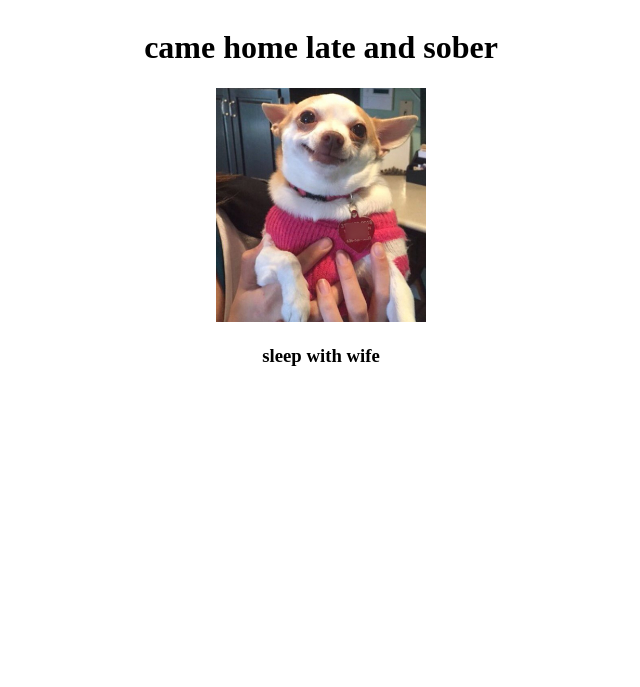
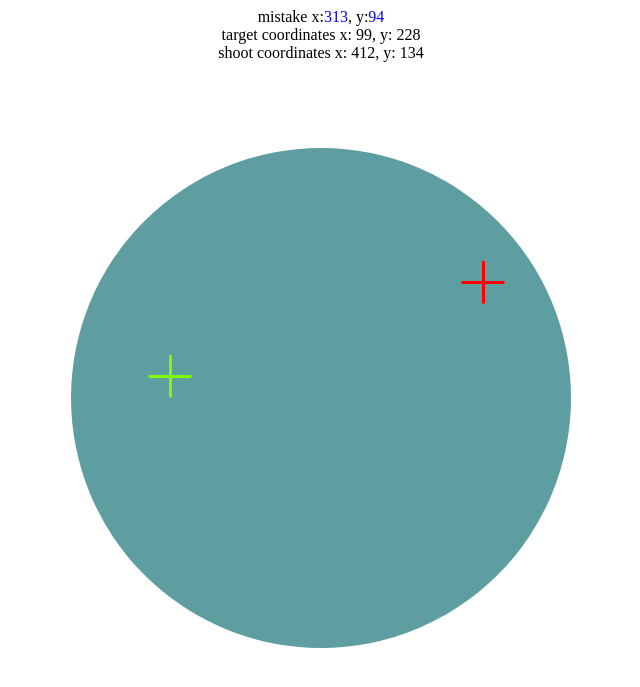
Before and after one commit to edmundas3945/php-first, a PHP site: page / in a window 1280 px wide. Shown: the top 687 px of the page, without its empty margins (319-959 px from the left). Run offline with PHP 8.4, Linux system fonts and the light colour scheme; some libraries are stand-ins or nearby versions.

Commit message:
taikinys su paklaidom

```diff
--- a/index.php
+++ b/index.php
@@ -8,9 +8,14 @@ date_default_timezone_set('Europe/Vilnius');
 //$sec = "1";
 //header("Refresh: $sec; url=$page");
 
-$when = ['early and ', 'late and '];
-$drinks = ['sober', 'drunk'];
-$cameHome = $when[rand(0, 1)] . $drinks[rand(0, 1)];
+$shootX = rand(1,499);
+$shootY = rand(1,499);
+$targetX = rand(1,499);
+$targetY = rand(1,499);
+$paklaidaX = $shootX - $targetX;
+$paklaidaY = $shootY - $targetY;
+
+$thicknessLine = '3px'
 
 ?>
 
@@ -25,46 +30,139 @@ $cameHome = $when[rand(0, 1)] . $drinks[rand(0, 1)];
     <title>Document</title>
     <style>
         body {
+            position: relative;
+            text-align: center;
+        }
+        .taikinys {
+            width: 500px;
+            height: 500px;
+            background-color: cadetblue;
+            border-radius: 50%;
+            position: absolute;
+            top: 390px;
+            left: 50%;
+            transform: translate(-50%, -50%);
             display: flex;
-            flex-direction: column;
+        }
+        .target{
+            width: 21px;
+            height: 21px;
+            position: absolute;
+            top: <?php print $targetY ;?>px;
+            left: <?php print $targetX ;?>px;
+            transform: translate(-50%, -50%);
+        }
+        .line1 {
+            width: 100%;
+            height: <?= $thicknessLine?>;
+            top: 50%;
+            left: -51%;
+            transform: translate(0,-50%);
+            background-color: lawngreen;
+            position: absolute;
+        }
+        .line2{
+            height: 100%;
+            width: <?= $thicknessLine?>;
+            left: 50%;
+            top: -1%;
+            transform: translate(-50%,-50%);
+            background-color: lawngreen;
+            position: absolute;
+        }
+        .line3 {
+            width: 100%;
+            height: <?= $thicknessLine?>;
+            top: 50%;
+            left: 51%;
+            transform: translate(0,-50%);
+            background-color: lawngreen;
+            position: absolute;
+        }
+        .line4{
+            height: 100%;
+            width: <?= $thicknessLine?>;
+            left: 50%;
+            top: 50%;
+            transform: translate(-50%,0);
+            background-color: lawngreen;
+            position: absolute;
+        }
+        .shoot{
+            width: 21px;
+            height: 21px;
+            position: absolute;
+            top: <?php print $shootY ;?>px;
+            left: <?php print $shootX;?>px;
+            transform: translate(-50%, -50%);
+        }
+        .redLine1 {
+            width: 100%;
+            height: <?= $thicknessLine?>;
+            top: 50%;
+            left: -51%;
+            transform: translate(0,-50%);
+            background-color: red;
+            position: absolute;
+        }
+        .redLine2{
+            height: 100%;
+            width: <?= $thicknessLine?>;
+            left: 50%;
+            top: -1%;
+            transform: translate(-50%,-50%);
+            background-color: red;
+            position: absolute;
+        }
+        .redLine3 {
+            width: 100%;
+            height: <?= $thicknessLine?>;
+            top: 50%;
+            left: 51%;
+            transform: translate(0,-50%);
+            background-color: red;
+            position: absolute;
+        }
+        .redLine4{
+            height: 100%;
+            width: <?= $thicknessLine?>;
+            left: 50%;
+            top: 50%;
+            transform: translate(-50%,0);
+            background-color: red;
+            position: absolute;
+        }
+        .title {
+            display: flex;
             text-align: center;
             justify-content: center;
         }
-        img {
-            width: 210px;
-        }
-        .card {
-            display: flex;
-            justify-content: center;
-            flex-direction: column;
-            background-color: darkmagenta;
-            border-radius: 15px;
-            padding: 15px;
-            text-align: center;
-            width: 350px;
-            margin: 9px;
+        p{
+            color: blue;
+            margin: 0;
         }
     </style>
 </head>
 <body>
 
-<h1>came home <?= $cameHome ?></h1>
 
-<div>
-    <?php if ($cameHome == 'early and sober'): ?>
-    <?= '<img src="images/happyWife.png" alt="">' ?>
-        <h3><?= 'sleep with wife' ?></h3>
-    <?php elseif ($cameHome == 'late and sober') :?>
-    <?= '<img src="images/happyWife.png" alt="">' ?>
-        <h3><?= 'sleep with wife' ?></h3>
-    <?php elseif ($cameHome == 'late and drunk') :?>
-    <?= '<img src="images/angryWife.png" alt="">' ?>
-        <h3><?= 'sleep on couch' ?></h3>
-    <?php elseif ($cameHome == 'early and drunk') :?>
-    <?= '<img src="images/angryWife.png" alt="">' ?>
-        <h3><?= 'sleep on couch' ?></h3>
-    <?php endif;?>
+<div class="taikinys">
+    <div class="target">
+        <div class="line1"></div>
+        <div class="line2"></div>
+        <div class="line3"></div>
+        <div class="line4"></div>
+    </div>
+    <div class="shoot">
+        <div class="redLine1"></div>
+        <div class="redLine2"></div>
+        <div class="redLine3"></div>
+        <div class="redLine4"></div>
+    </div>
 </div>
+<div class="title">mistake x:<p><?= abs($paklaidaX);?></p>,  y:<p><?= abs($paklaidaY);?></p></div>
+<div> target coordinates x: <?= $targetX;?>, y: <?= $targetY;?></div>
+<div> shoot coordinates x: <?= $shootX;?>, y: <?= $shootY;?></div>
 
 
 
```
